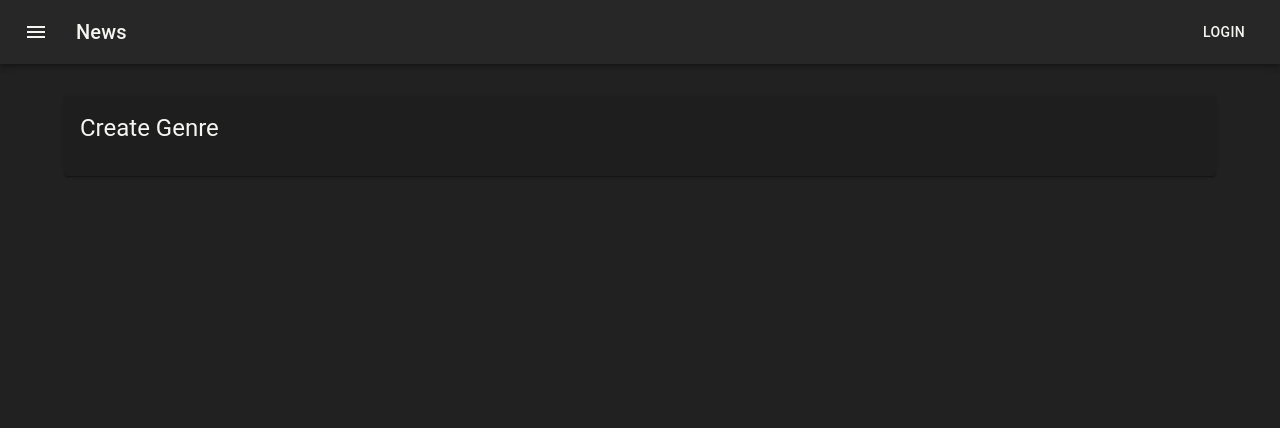
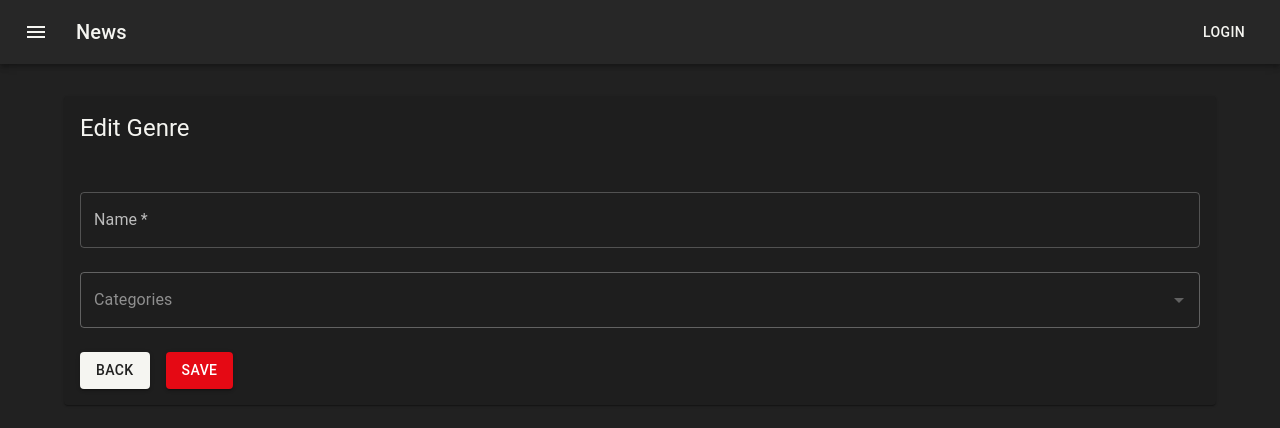
Before and after one commit to paulosarmento/projeto-pratico-fc-admin-react, a React (Create React App) app: page /genres/edit/1 in a window 1280 px wide. Shown: the top 428 px of the page. Built offline with nearby package versions, Linux system fonts and the light colour scheme; no server answers.

Commit message:
Edit Genre

```diff
--- a/src/features/genre/GenreEdit.tsx
+++ b/src/features/genre/GenreEdit.tsx
@@ -1,4 +1,4 @@
-import React, { useState } from "react";
+import React, { useEffect, useState } from "react";
 import { useSnackbar } from "notistack";
 import { useParams } from "react-router-dom";
 import {
@@ -19,22 +19,51 @@ export const GenreEdit = () => {
   const [updateGenre, status] = useUpdateGenreMutation();
   const [genreState, setGenreState] = useState<Genre>(initialState);
 
+  function handleChange(e: React.ChangeEvent<HTMLInputElement>) {
+    const { name, value } = e.target;
+    setGenreState({ ...genreState, [name]: value });
+  }
+
+  async function handleSubmit(e: React.FormEvent<HTMLFormElement>) {
+    e.preventDefault();
+    await updateGenre({
+      id: genreState.id,
+      name: genreState.name,
+      categories_id: genreState.categories?.map((category) => category.id),
+    });
+  }
+
+  useEffect(() => {
+    if (genre) {
+      setGenreState(genre.data);
+    }
+  }, [genre]);
+
+  useEffect(() => {
+    if (status.isSuccess) {
+      enqueueSnackbar("Genre updated successfully", { variant: "success" });
+    }
+    if (status.error) {
+      enqueueSnackbar("Something went wrong", { variant: "error" });
+    }
+  }, [status, enqueueSnackbar]);
+
   return (
     <Box>
       <Paper>
         <Box p={2}>
           <Box mb={2}>
-            <Typography variant="h5">Create Genre</Typography>
+            <Typography variant="h5">Edit Genre</Typography>
           </Box>
         </Box>
-        {/* <GenreForm
+        <GenreForm
           genre={genreState}
           categories={categories?.data}
           handleSubmit={handleSubmit}
           handleChange={handleChange}
           isDisabled={status.isLoading}
-          isLoading={status.isLoading}
-        /> */}
+          isLoading={status.isLoading || isFetching}
+        />
       </Paper>
     </Box>
   );
--- a/src/features/genre/components/GenreForm.tsx
+++ b/src/features/genre/components/GenreForm.tsx
@@ -52,6 +52,7 @@ export function GenreForm({
               options={categories || []}
               value={genre.categories}
               getOptionLabel={(option) => option.name}
+              isOptionEqualToValue={(option, value) => option.id === value.id}
               disabled={isDisabled || !categories}
               renderOption={(props, option) => (
                 <li {...props} key={option.id}>
```
